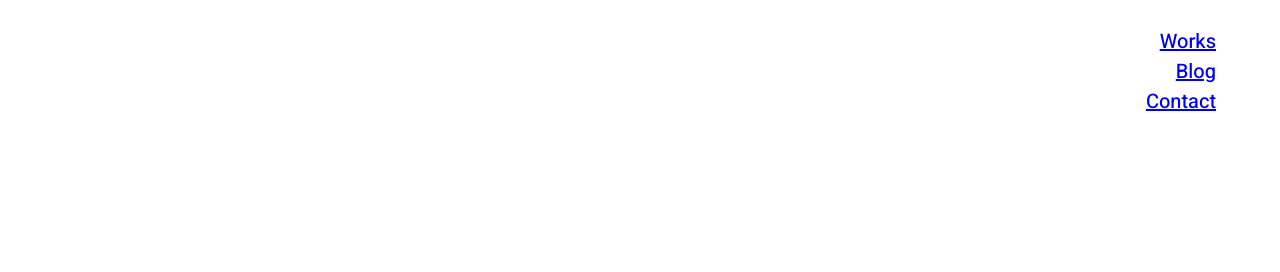
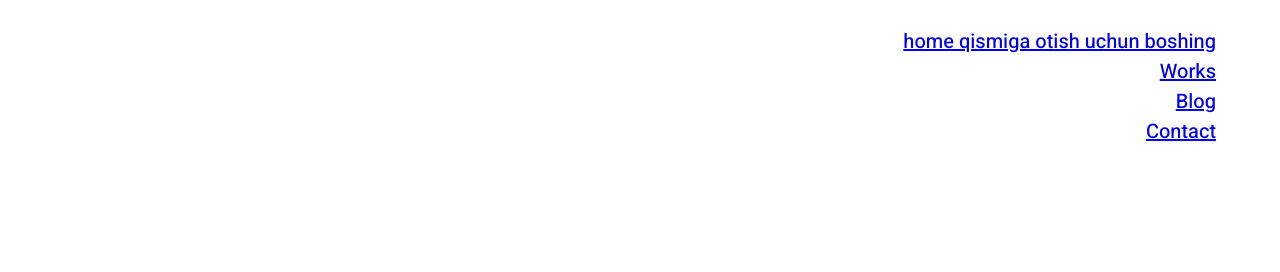
Before and after one commit to muzaffarovhayotbek/3-dars-vazifasi, a plain HTML site: page index.html in a window 1280 px wide. Shown: the top 272 px of the page. Drawn offline with Linux system fonts and the light colour scheme.

Commit message:
index.htmlga kod yozildi

```diff
--- a/index.html
+++ b/index.html
@@ -23,7 +23,8 @@
     <header class="header">
       <div class="container header__container">
         <ul class="ul">
-          <li class="ul-li"><a href="./home.html">Works</a></li>
+          <li class="ul-li"><a href="./home.html">home qismiga otish uchun boshing</a></li>
+          <li class="ul-li"><a href="#">Works</a></li>
           <li class="ul-li"><a href="#">Blog</a></li>
           <li class="ul-li"><a href="#">Contact</a></li>
         </ul>
```
